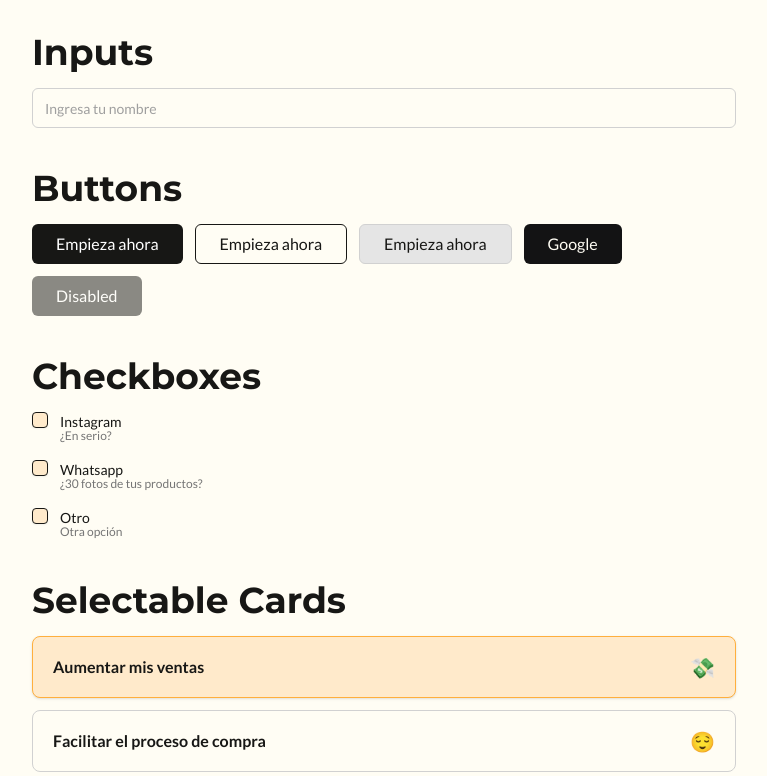
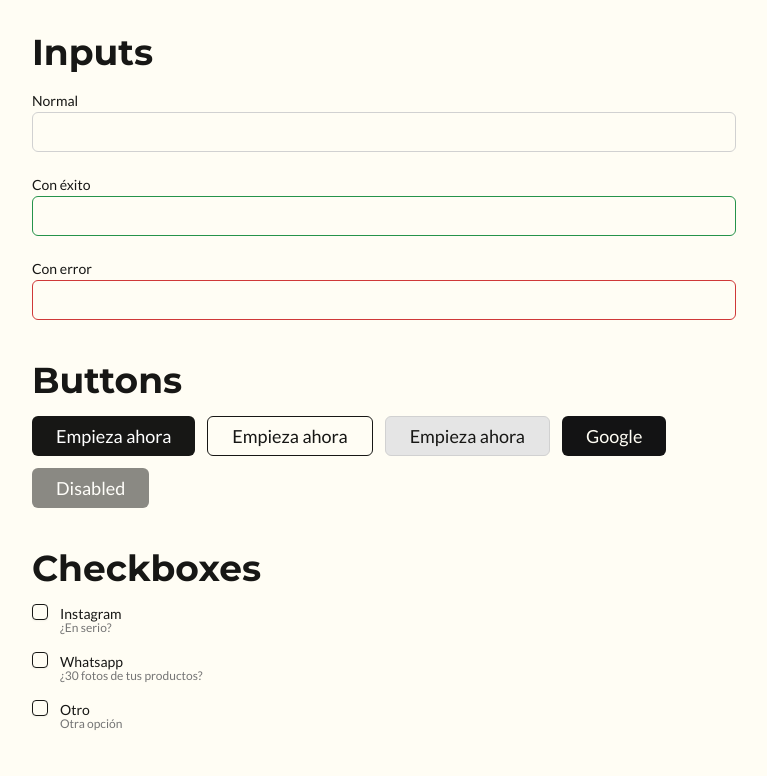
Before and after one commit to lmontero18/Katalogue, a Next.js app: page / in a window 1280 px wide. Shown: the top 776 px of the page, without its empty margins (256-1023 px from the left). Built offline with nearby package versions, Linux system fonts and the light colour scheme.

Commit message:
creating components

```diff
--- a/src/app/globals.css
+++ b/src/app/globals.css
@@ -25,6 +25,11 @@ body {
 /* Theme Variables (Tailwind 4)*/
 /* ---------------------------- */
 @theme {
+  /* Status Colors */
+  --color-error: #cf3838;
+  --color-success: #25934a;
+  --color-focus: #6885b7;
+
   /* Brand Colors */
   --color-orange: #ffaf3d;
   --color-black: #171715;
--- a/src/app/page.tsx
+++ b/src/app/page.tsx
@@ -44,14 +44,27 @@ export default function Home() {
 
   return (
     <main className="space-y-10 p-8 max-w-3xl mx-auto">
-      <section>
+      <section className="space-y-5">
         <h2 className="heading-1 mb-4">Inputs</h2>
-        <Input
-          type="text"
-          placeholder="Ingresa tu nombre"
-          value={inputValue}
-          onChange={(e) => setInputValue(e.target.value)}
-        />
+
+        <div className="space-y-1">
+          <label className="text-sm font-medium">Normal</label>
+          <Input
+            value={inputValue}
+            onChange={(e) => setInputValue(e.target.value)}
+            status="default"
+          />
+        </div>
+
+        <div className="space-y-1">
+          <label className="text-sm font-medium">Con éxito</label>
+          <Input status="success" />
+        </div>
+
+        <div className="space-y-1">
+          <label className="text-sm font-medium">Con error</label>
+          <Input status="error" />
+        </div>
       </section>
 
       <section>
--- a/src/components/ui/button.tsx
+++ b/src/components/ui/button.tsx
@@ -5,11 +5,12 @@ import { cn } from "@/lib/utils";
 
 const buttonVariants = cva(
   `
-  inline-flex items-center justify-center rounded-md text-md font-medium font-sans
-  transition-colors transition-transform duration-200
+  inline-flex items-center justify-center rounded-md text-lg font-medium font-sans
+  transition-all duration-150 ease-out
   focus-visible:outline-none focus-visible:ring-2 focus-visible:ring-offset-2
-  disabled:opacity-50 disabled:cursor-not-allowed
-  active:scale-95 cursor-pointer
+  cursor-pointer
+  active:scale-95
+  disabled:!scale-100 disabled:pointer-events-none disabled:cursor-not-allowed disabled:opacity-50
   `,
   {
     variants: {
--- a/src/components/ui/checkbox.tsx
+++ b/src/components/ui/checkbox.tsx
@@ -18,7 +18,7 @@ function Checkbox({
         size-4 shrink-0 rounded-[4px] border outline-none shadow-xs
         transition-colors cursor-pointer
 
-        bg-[var(--checkbox-bg)]
+        bg-white
         border-[var(--color-black)]
 
         hover:bg-[var(--checkbox-hover)]
```
